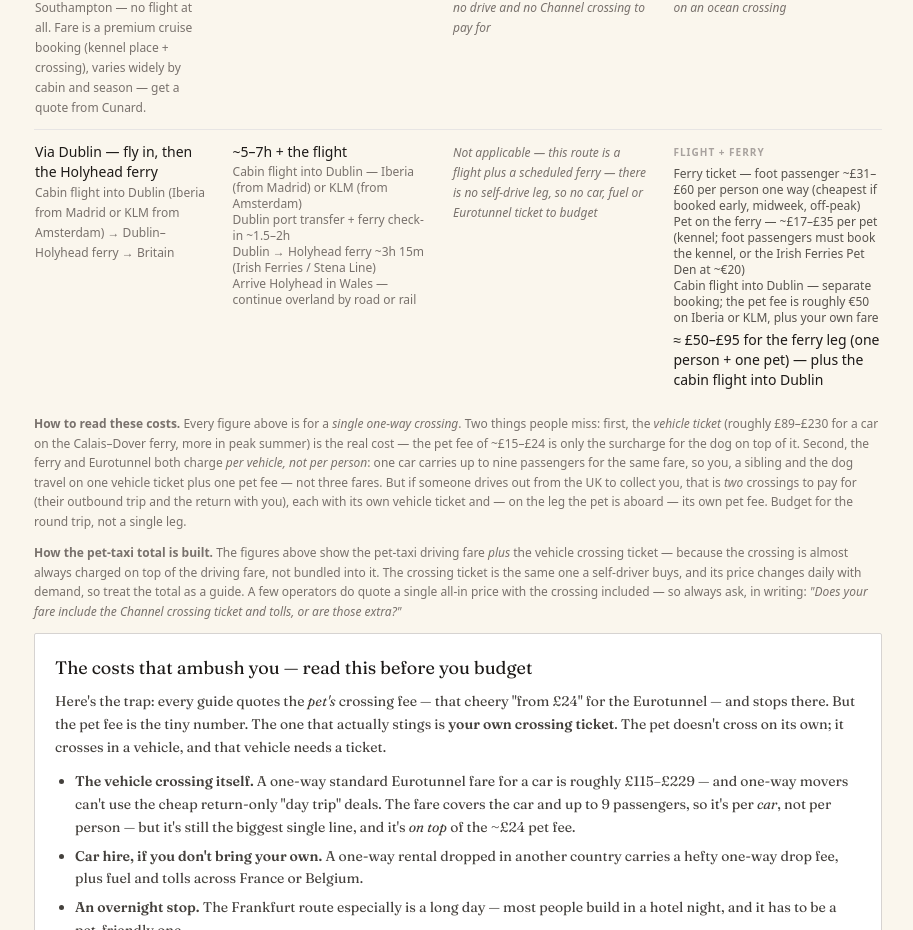
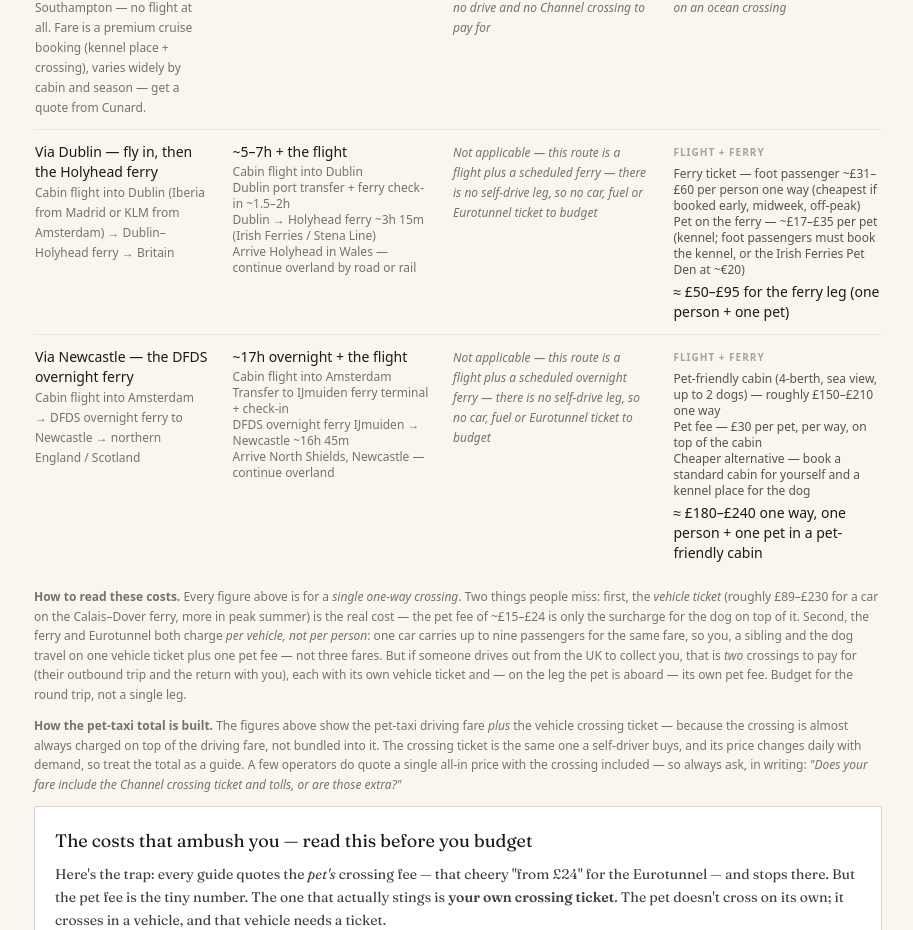
Before and after one commit to rupindermahay/petsincabin, a Next.js app: page /getting-your-pet-into-the-uk in a window 1280 px wide. Shown: the part 2554-3484 px from the top of the page, without its empty margins (182-1095 px from the left). Built offline with nearby package versions, Linux system fonts and the light colour scheme.

Commit message:
Add files via upload

```diff
--- a/components/RouteComparison.jsx
+++ b/components/RouteComparison.jsx
@@ -265,7 +265,7 @@ const ROUTES = [
     sub: "Cabin flight into Dublin (Iberia from Madrid or KLM from Amsterdam) → Dublin–Holyhead ferry → Britain",
     timeHeadline: "~5–7h + the flight",
     timeLegs: [
-      "Cabin flight into Dublin — Iberia (from Madrid) or KLM (from Amsterdam)",
+      "Cabin flight into Dublin",
       "Dublin port transfer + ferry check-in ~1.5–2h",
       "Dublin → Holyhead ferry ~3h 15m (Irish Ferries / Stena Line)",
       "Arrive Holyhead in Wales — continue overland by road or rail",
@@ -277,14 +277,44 @@ const ROUTES = [
     taxiCost: [
       "Ferry ticket — foot passenger ~£31–£60 per person one way (cheapest if booked early, midweek, off-peak)",
       "Pet on the ferry — ~£17–£35 per pet (kennel; foot passengers must book the kennel, or the Irish Ferries Pet Den at ~€20)",
-      "Cabin flight into Dublin — separate booking; the pet fee is roughly €50 on Iberia or KLM, plus your own fare",
     ],
-    taxiTotal: "≈ £50–£95 for the ferry leg (one person + one pet) — plus the cabin flight into Dublin",
+    taxiTotal: "≈ £50–£95 for the ferry leg (one person + one pet)",
     costType: "ferry",
     taxiCaption:
-      "the ferry figure is one person and one pet, one way. The cabin flight into Dublin is booked and paid separately. Pets under about 10 kg can travel in a carrier with you; larger dogs go in the ship's kennel.",
+      "the ferry figure is one person and one pet, one way. Pets under about 10 kg can travel in a carrier with you; larger dogs go in the ship's kennel.",
     sortCost: 75,
     sortTime: 6,
+    isEurotunnel: false,
+    hasPetTaxi: true,
+    isFerrySea: true,
+  },
+  {
+    id: "newcastle-ferry",
+    origin: "Amsterdam",
+    name: "Via Newcastle — the DFDS overnight ferry",
+    sub: "Cabin flight into Amsterdam → DFDS overnight ferry to Newcastle → northern England / Scotland",
+    timeHeadline: "~17h overnight + the flight",
+    timeLegs: [
+      "Cabin flight into Amsterdam",
+      "Transfer to IJmuiden ferry terminal + check-in",
+      "DFDS overnight ferry IJmuiden → Newcastle ~16h 45m",
+      "Arrive North Shields, Newcastle — continue overland",
+    ],
+    driveCost: null,
+    driveNA:
+      "this route is a flight plus a scheduled overnight ferry — there is no self-drive leg, so no car, fuel or Eurotunnel ticket to budget",
+    driveTotal: null,
+    taxiCost: [
+      "Pet-friendly cabin (4-berth, sea view, up to 2 dogs) — roughly £150–£210 one way",
+      "Pet fee — £30 per pet, per way, on top of the cabin",
+      "Cheaper alternative — book a standard cabin for yourself and a kennel place for the dog",
+    ],
+    taxiTotal: "≈ £180–£240 one way, one person + one pet in a pet-friendly cabin",
+    costType: "ferry",
+    taxiCaption:
+      "foot passengers travelling with a pet cannot book online — you must phone the DFDS contact centre. Dogs cannot be left in a vehicle: a foot passenger books a pet-friendly cabin or a kennel place. Bring your own bedding.",
+    sortCost: 200,
+    sortTime: 18,
     isEurotunnel: false,
     hasPetTaxi: true,
     isFerrySea: true,
```
